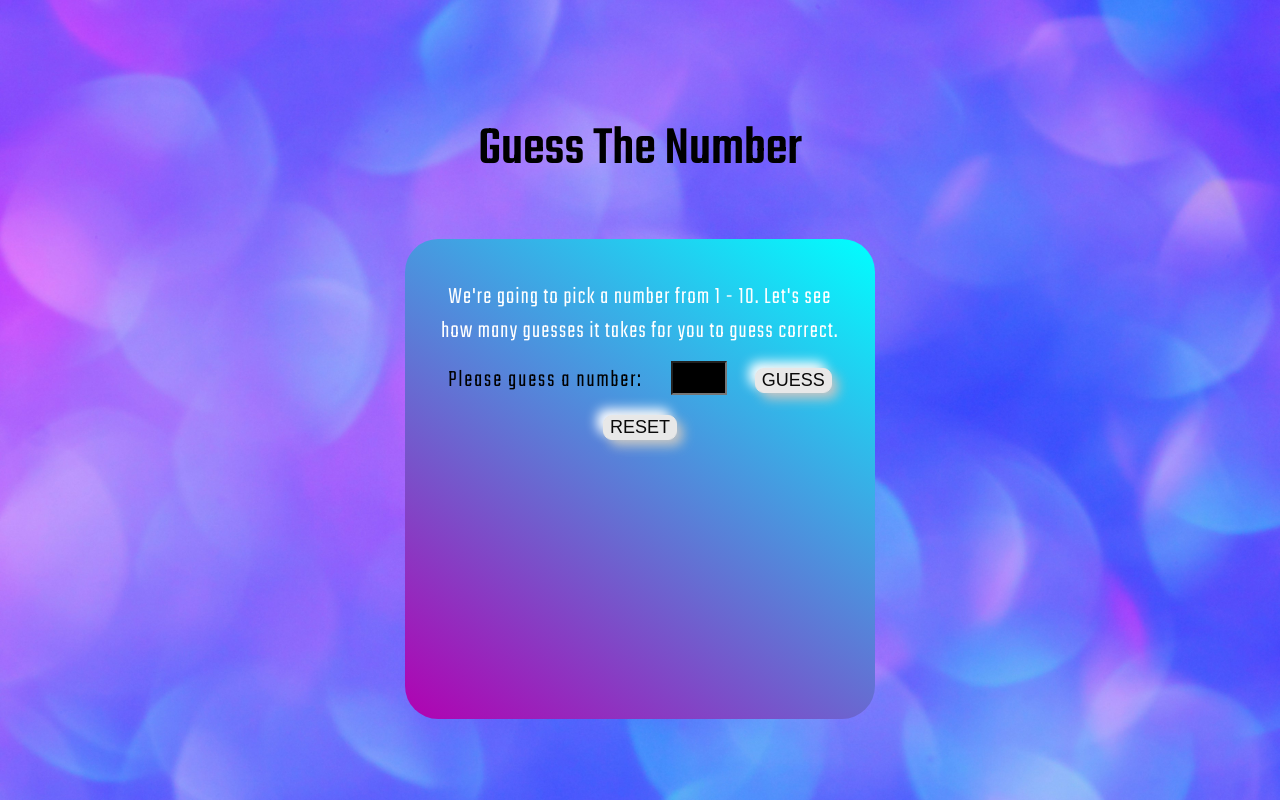
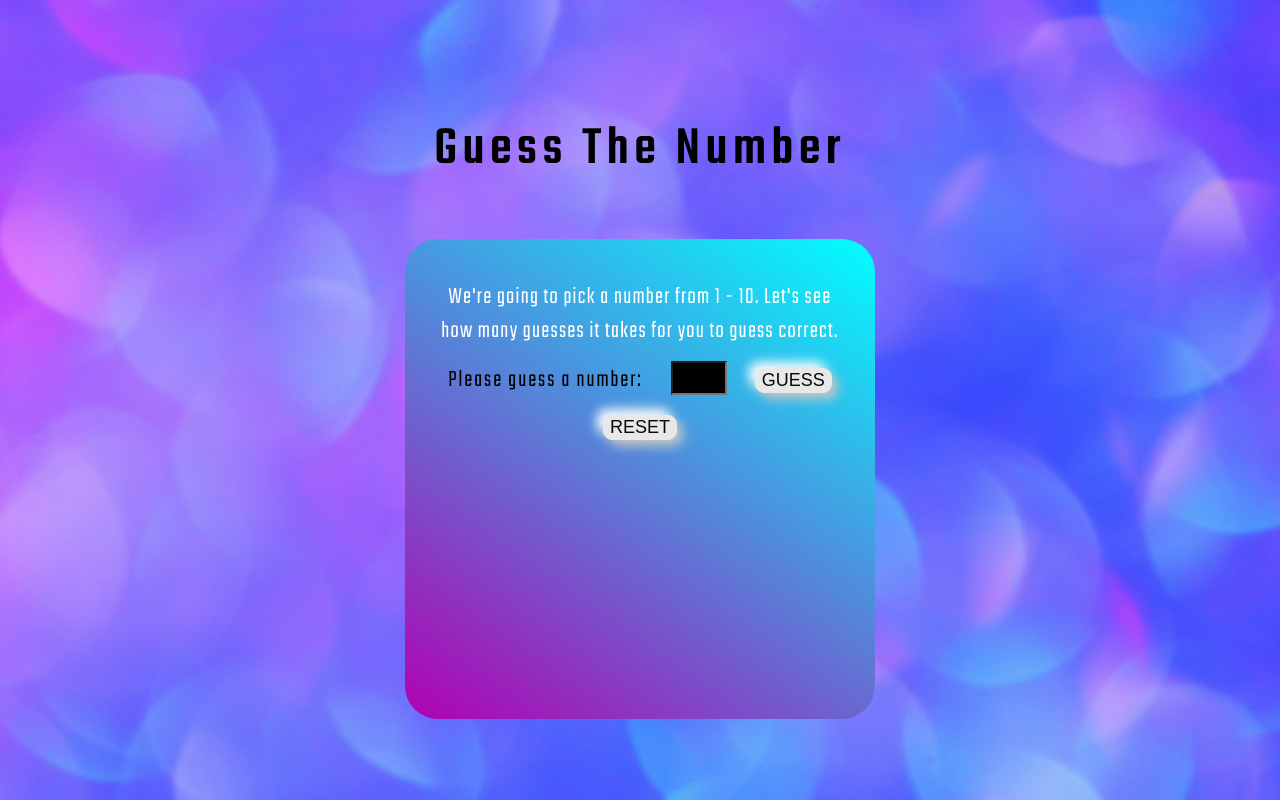
Before and after one commit to duanegero/GuessTheNumber-Game, a plain HTML site: page GuessTheNumber/index.html in a window 1280 px wide. Drawn offline with Linux system fonts and the light colour scheme.

Commit message:
fixing the letter spacing

```diff
--- a/GuessTheNumber/css/styles.css
+++ b/GuessTheNumber/css/styles.css
@@ -16,6 +16,7 @@ html{
     font-style: normal;
     font-size: 55px;
     margin-top: 2em;
+    letter-spacing: 5.5px;
 }
 .user-guess-container{
     width: 75%;
```
